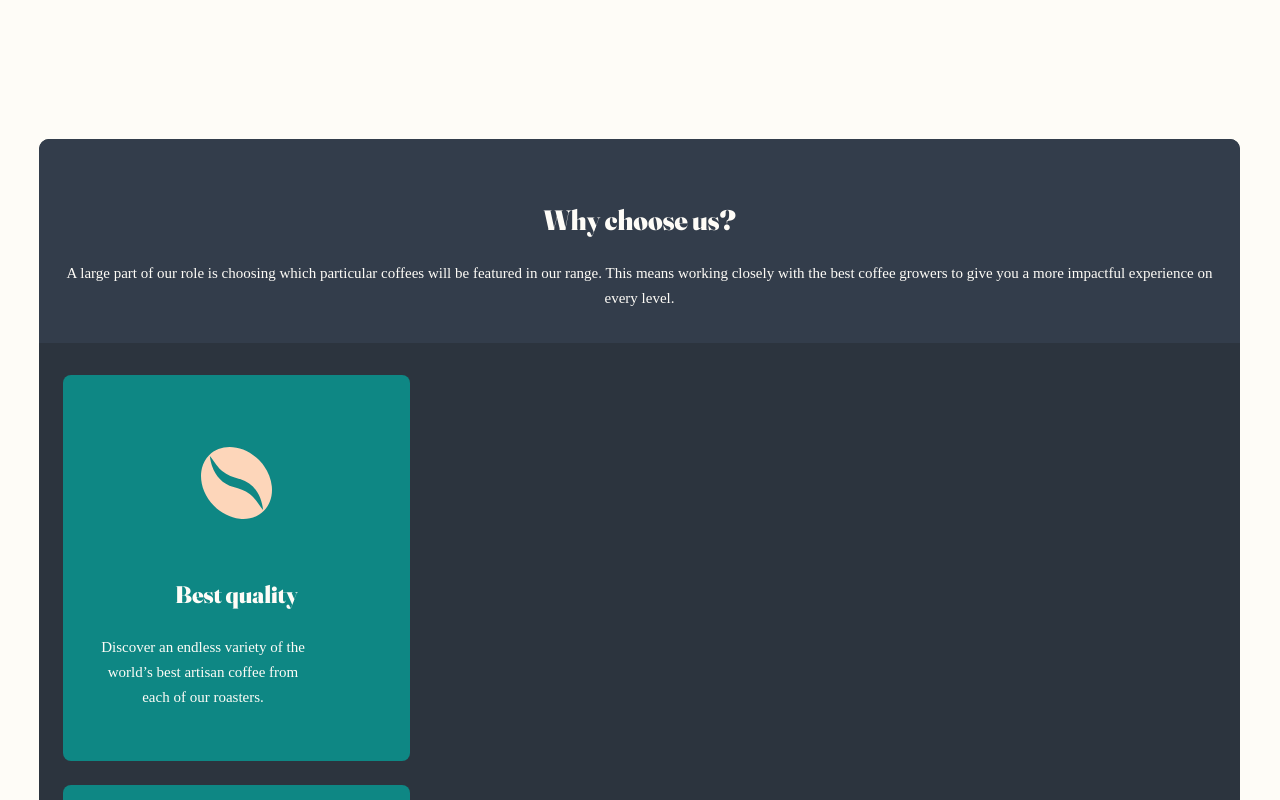
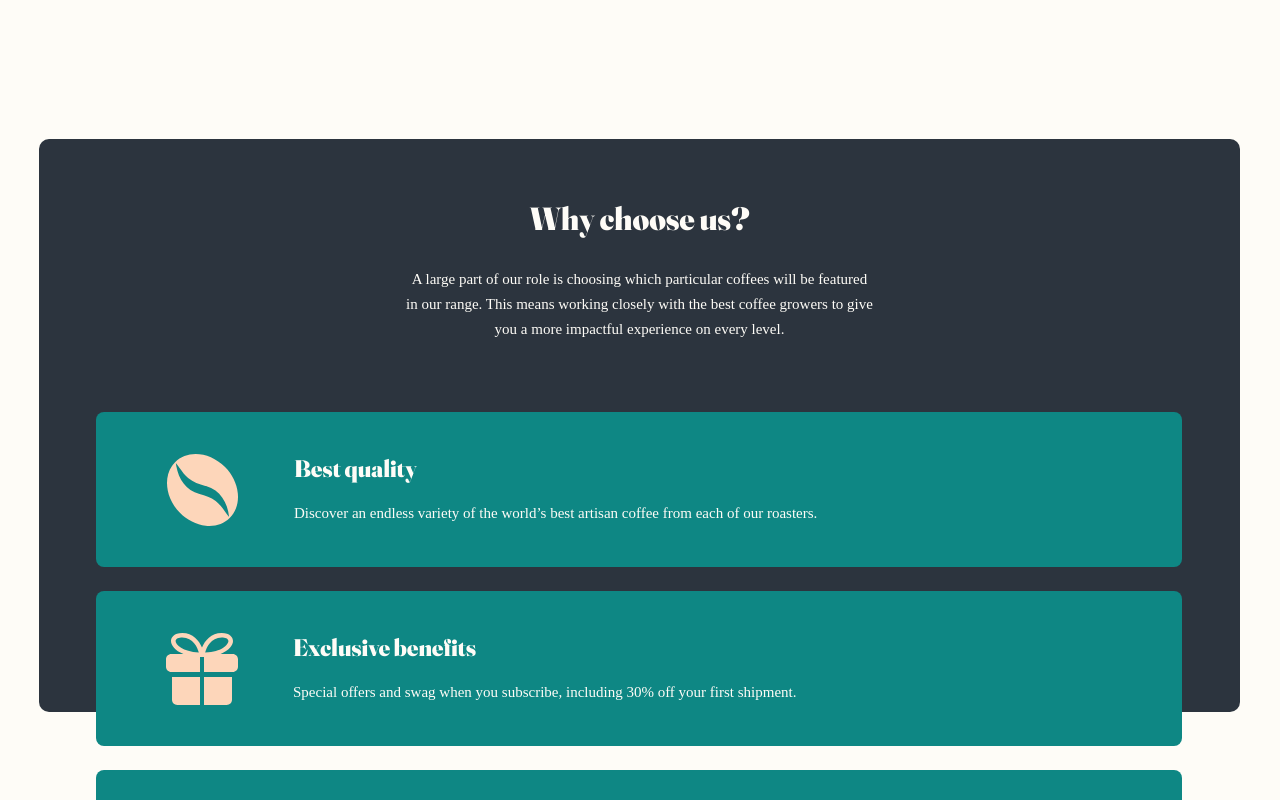
Before and after one commit to Oleksandr-Berd/coffeeroastersfixed, a React (Create React App) app: page / in a window 1280 px wide. Shown: the part 1820-2620 px from the top of the page. Built offline with nearby package versions, Linux system fonts and the light colour scheme.

Commit message:
made pros section tab

```diff
--- a/src/components/Pros/ProsItem.tsx
+++ b/src/components/Pros/ProsItem.tsx
@@ -11,8 +11,10 @@ const ProsItem: React.FC<Props> = ({ name, img, body }) => {
   return (
     <SC.ProsItem>
       <SC.ProsItemImg src={img} alt={name} />
+      <div>
       <SC.ProsItemTitle>{name}</SC.ProsItemTitle>
       <SC.ProsItemBody>{body}</SC.ProsItemBody>
+      </div>
     </SC.ProsItem>
   );
 };
--- a/src/components/Pros/ProsStyled.ts
+++ b/src/components/Pros/ProsStyled.ts
@@ -7,7 +7,10 @@ text-align: center;
 
   color: #fefcf7;
 
-`
+  @media (min-width: 768px) {
+    margin-bottom: 434px;
+  }
+`;
 
 export const ContentWrapper = styled.div`
   height: 902px;
@@ -15,42 +18,65 @@ height: 902px;
   background-color: #2c343e;
 
   border-radius: 10px;
-`
+
+  @media (min-width: 768px) {
+    height: 573px;
+  }
+`;
 
 export const TitleCon = styled.div`
   padding-top: 64px;
-padding-bottom: 32px;
   padding-left: 24px;
   padding-right: 24px;
 
   margin-bottom: 32px;
 
-background-color: #333d4b;
+  border-top-left-radius: 10px;
+  border-top-right-radius: 10px;
 
+  @media (min-width: 768px) {
+    padding-top: 56px;
+    padding-left: 74px;
+    padding-right: 74px;
 
-border-top-left-radius: 10px;
-border-top-right-radius:10px;
-
-`
+    margin-bottom: 70px;
+  }
+`;
 
 export const Title = styled.h2`
   margin-bottom: 24px;
 
   font-family: "Frau";
   font-size: 28px;
-`
+
+  @media (min-width: 768px) {
+    font-size: 32px;
+    line-height: 1.5;
+  }
+`;
 
 export const Body = styled.p`
   font-family: "Bar";
   font-size: 15px;
   line-height: 1.67;
-`
+
+  @media (min-width: 768px) {
+    width: 470px;
+
+    margin-left: auto;
+    margin-right: auto;
+  }
+`;
 
 export const ProsList = styled.ul`
-
   padding-left: 24px;
   padding-right: 24px;
-`
+
+  @media (min-width: 768px) {
+    padding-left: 57px;
+    padding-right: 58px;
+  }
+`;
 
 export const ProsItem = styled.li`
   max-width: 279px;
@@ -64,14 +90,34 @@ background-color: #0e8784;
 
   border-radius: 8px;
 
-&:not(:last-child){
+  &:not(:last-child) {
     margin-bottom: 24px;
   }
-`
+
+  @media (min-width: 768px) {
+    max-width: 100%;
+
+    display: flex;
+    flex-direction: row;
+    align-items: center;
+
+    padding-top: 41px;
+    padding-bottom: 41px;
+    padding-left: 70px;
+    padding-right: 48px;
+
+    text-align: left;
+  }
+`;
 
 export const ProsItemImg = styled.img`
   margin-bottom: 56px;
-`
+
+  @media (min-width: 768px) {
+    margin-bottom: 0;
+    margin-right: 55px;
+  }
+`;
 
 export const ProsItemTitle = styled.h3`
   margin-bottom: 24px;
@@ -79,7 +125,11 @@ margin-bottom: 24px;
   font-family: "Frau";
   font-size: 24px;
   line-height: 1.33;
-`
+
+  @media (min-width: 768px){
+    margin-bottom: 16px;
+  }
+`;
 
 export const ProsItemBody = styled.p`
   max-width: 212px;
@@ -87,4 +137,8 @@ max-width: 212px;
   font-family: "Bar";
   font-size: 15px;
   line-height: 1.67;
-`
+
+  @media (min-width: 768px){
+    max-width: 100%;
+  }
+`;
```
Lines whose indentation alone changed are shown as unchanged.
